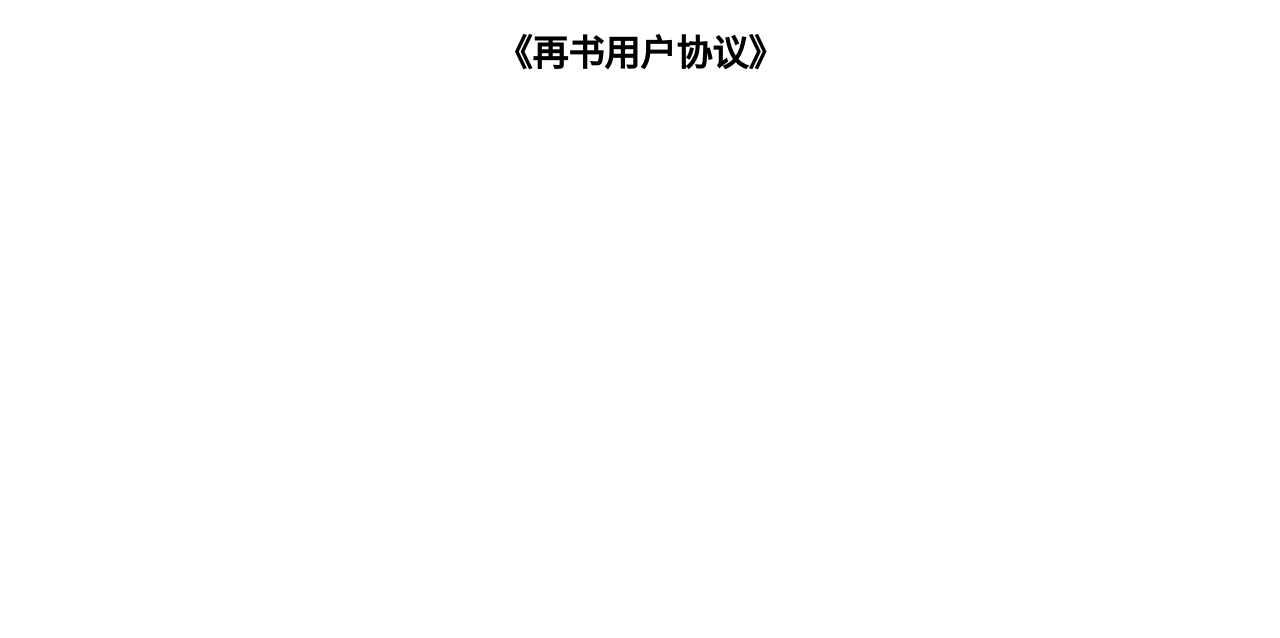
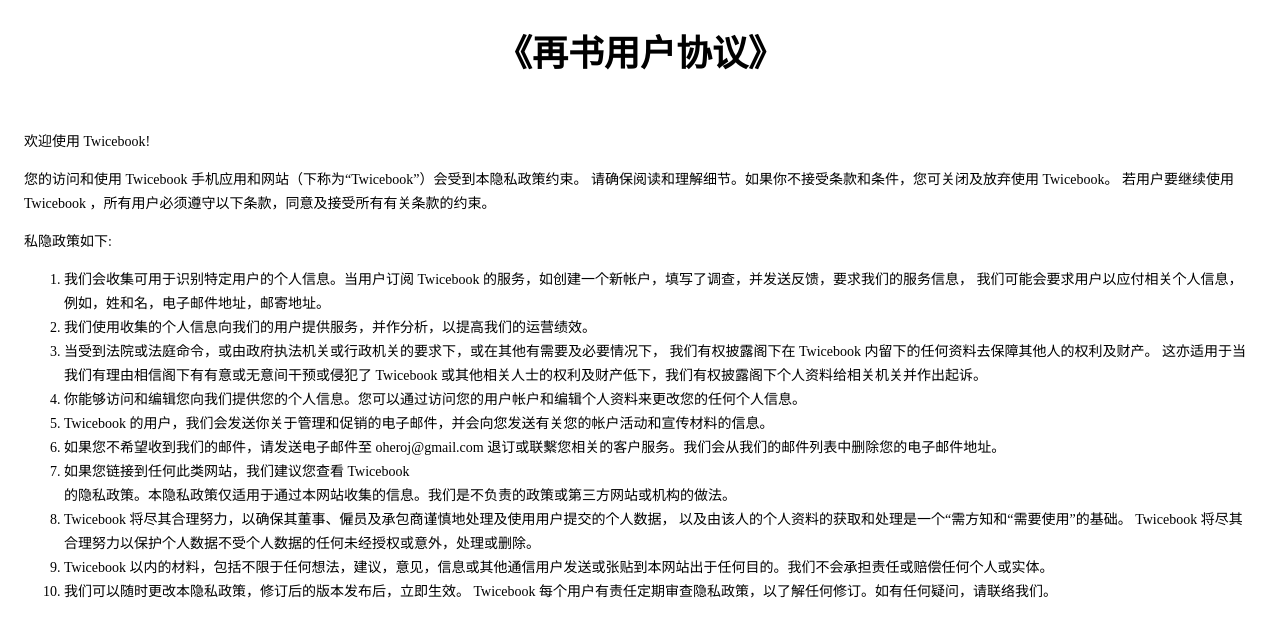
Before and after one commit to iOS1992/twicebook, a plain HTML site: page Resources/Views/protocol.html in a window 1280 px wide. Drawn offline with Linux system fonts and the light colour scheme; files that its build step writes are made by us from their sources.

Commit message:
Feat: 添加协议

```diff
--- a/Public/styles/app.css
+++ b/Public/styles/app.css
@@ -27,3 +27,8 @@
 .about-content ul {
     list-style-type: none;
 }
+.protocol-content {
+    font-size: 14px;
+    line-height: 24px;
+    padding: 16px;
+}
--- a/Resources/Views/protocol.html
+++ b/Resources/Views/protocol.html
@@ -1,14 +1,35 @@
 <!DOCTYPE html>
 <html>
+
 <head>
-    <meta name="viewport"
-          content="width=device-width,
+    <meta name="viewport" content="width=device-width,
             initial-scale=1.0, minimum-scale=1.0, maximum-scale=1.0,
             user-scalable=no">
     <title>再书用户协议</title>
     <link rel="stylesheet" type="text/css" href="./styles/app.css">
 </head>
+
 <body>
     <h1 class="app-h1">《再书用户协议》</h1>
+    <div class="protocol-content">
+    <p>欢迎使用 Twicebook!</p>
+    <p>您的访问和使用 Twicebook 手机应用和网站（下称为“Twicebook”）会受到本隐私政策约束。 请确保阅读和理解细节。如果你不接受条款和条件，您可关闭及放弃使用 Twicebook。 若用户要继续使用 Twicebook ，所有用户必须遵守以下条款，同意及接受所有有关条款的约束。</p>
+    <p>私隐政策如下:</p>
+    <ol>
+        <li> 我们会收集可用于识别特定用户的个人信息。当用户订阅 Twicebook 的服务，如创建一个新帐户，填写了调查，并发送反馈，要求我们的服务信息， 我们可能会要求用户以应付相关个人信息，例如，姓和名，电子邮件地址，邮寄地址。</li>
+        <li> 我们使用收集的个人信息向我们的用户提供服务，并作分析，以提高我们的运营绩效。</li>
+        <li> 当受到法院或法庭命令，或由政府执法机关或行政机关的要求下，或在其他有需要及必要情况下， 我们有权披露阁下在 Twicebook 内留下的任何资料去保障其他人的权利及财产。 这亦适用于当我们有理由相信阁下有有意或无意间干预或侵犯了 Twicebook 或其他相关人士的权利及财产低下，我们有权披露阁下个人资料给相关机关并作出起诉。</li>
+        <li>你能够访问和编辑您向我们提供您的个人信息。您可以通过访问您的用户帐户和编辑个人资料来更改您的任何个人信息。</li>
+        <li>Twicebook 的用户，我们会发送你关于管理和促销的电子邮件，并会向您发送有关您的帐户活动和宣传材料的信息。</li>
+        <li>如果您不希望收到我们的邮件，请发送电子邮件至 oheroj@gmail.com 退订或联繫您相关的客户服务。我们会从我们的邮件列表中删除您的电子邮件地址。
+        </li>
+        <li>如果您链接到任何此类网站，我们建议您查看 Twicebook </li>的隐私政策。本隐私政策仅适用于通过本网站收集的信息。我们是不负责的政策或第三方网站或机构的做法。
+        <li>Twicebook 将尽其合理努力，以确保其董事、僱员及承包商谨慎地处理及使用用户提交的个人数据， 以及由该人的个人资料的获取和处理是一个“需方知和“需要使用”的基础。 Twicebook 将尽其合理努力以保护个人数据不受个人数据的任何未经授权或意外，处理或删除。</li>
+        <li>Twicebook 以内的材料，包括不限于任何想法，建议，意见，信息或其他通信用户发送或张贴到本网站出于任何目的。我们不会承担责任或赔偿任何个人或实体。</li>
+        <li>我们可以随时更改本隐私政策，修订后的版本发布后，立即生效。 Twicebook 每个用户有责任定期审查隐私政策，以了解任何修订。如有任何疑问，请联络我们。</li>
+    </ol>
+
+    </div>
 </body>
+
 </html>
```
